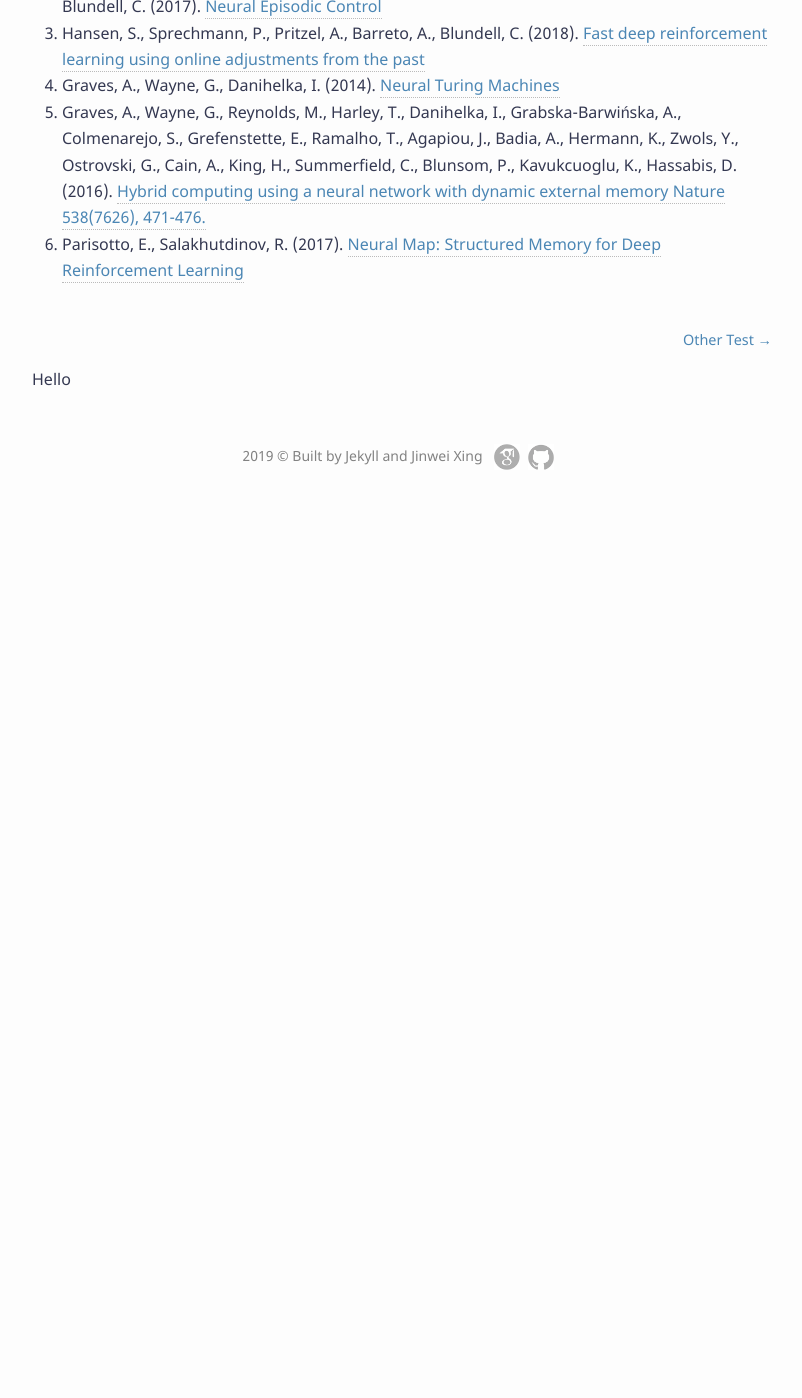
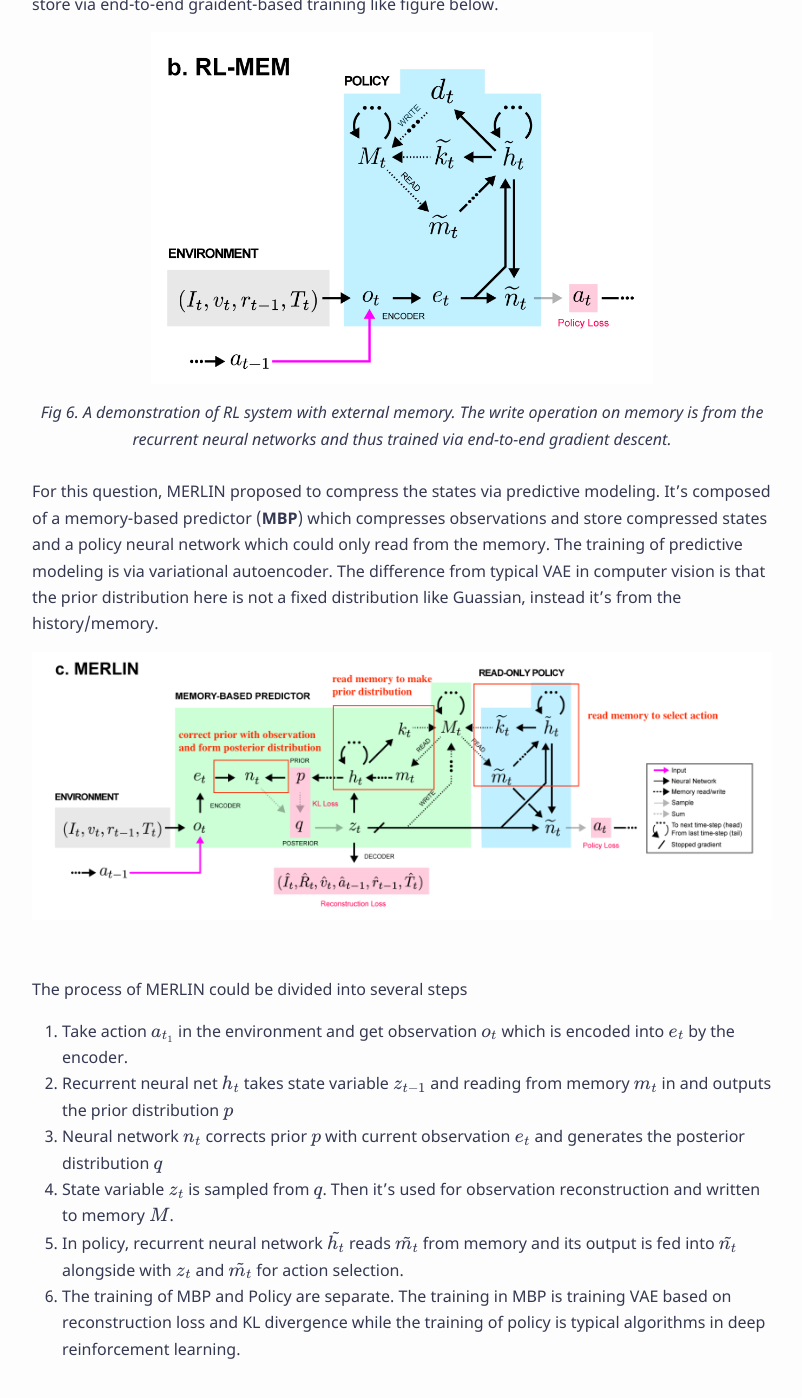
Before and after one commit to KarlXing/KarlXing.github.io, a Jekyll site: the page built from _posts/AI/2019-10-29-memory-augumented-reinforcement-learning.md, in a window 1280 px wide and 1400 px high, scrolled down 6376 px. Shown: the whole window, without its empty margins (238-1040 px from the left). Built offline with Jekyll 4.4.1, drawn with Linux system fonts in a browser that asks for light colours; formulas are drawn with MathJax 3; comment, search, counter and statistics services are not loaded; before the commit the page ends 6894 px from its top, so only the background shows below that; some of the changed text lies outside the part shown.

Commit message:
Memory-augumented RL

```diff
--- a/_posts/AI/2019-10-29-memory-augumented-reinforcement-learning.md
+++ b/_posts/AI/2019-10-29-memory-augumented-reinforcement-learning.md
@@ -27,7 +27,7 @@ As one of the most important capabilities of animals, memory is the process of s
 |NTM|Matrix|Partial Observation|Attentional read and write based on addressing mechanisms|
 |DNC|Matrix|Partial Observation|New attention mechanism (temporal links & memory usage record)|
 |Neural Map|2D Memory Image|Partial Observation|Simplified DNC without complicated attention mechanism, but requires oracle of current position|
-|MERLIN|
+|MERLIN|Matrix|Partial Observation|Predictive modeling for memory writing|
 {:.mbtablestyle}
 
 ### Model Free Episodic Control
@@ -103,6 +103,26 @@ DNC is the successor of NTM. The difference is on addressing mechanisms.
 ### Neural Map
 Neural map used spatially structured 2D memory image $$M$$ for information storage. The information stored at  $$M^{(x,y)}$$ represents what the agent met when it reached position $$(x,y)$$ of the environment. As a result, it requires oracle to provide the position of the agent and the environments are limited to 2D or 3D tasks. Like DNC, it also defines differentiable read and write operations over the memory. However, because we know how $$M$$ is designed , the attention mechanism in DNC is much simplified. For reading, neural map defines global read which summarizes information about the entire map and conetext read which retrieve information from the map based on current state via soft attention. For writing, $$w_{t+1}^{x_t, y_t}$$ is the output of a neural network which takes global read, context read, state embedding and memory as input.
 
+### MERLIN
+To solve the problem of partial observation, we need to answer the question of what to store in the memory. NTM and DNC proposed to do everything including deciding what information to store via end-to-end graident-based training like figure below.
+
+![RL-mem]({{'/assets/images/RL-mem.png'|relative-url}}){:style="width:40%"; class="center"}
+<center><i>Fig 6. A demonstration of RL system with external memory. The write operation on memory is from the recurrent neural networks and thus trained via end-to-end gradient descent. </i></center>
+<br/>
+For this question, MERLIN proposed to compress the states via predictive modeling. It's composed of a memory-based predictor (**MBP**) which compresses observations and store compressed states and a policy neural network which could only read from the memory. The training of predictive modeling is via variational autoencoder. The difference from typical VAE in computer vision is that the prior distribution here is not a fixed distribution like Guassian, instead it's from the history/memory.
+
+![merlin]({{'/assets/images/merlin.png'|relative-url}})
+
+<br/>
+
+The process of MERLIN could be divided into several steps
+1. Take action $$a_{t_1}$$ in the environment and get observation $$o_t$$ which is encoded into $$e_t$$ by the encoder.
+2. Recurrent neural net $$h_t$$ takes state variable $$z_{t-1}$$ and reading from memory $$m_t$$ in and outputs the prior distribution $$p$$
+3. Neural network $$n_t$$ corrects prior $$p$$ with current observation $$e_t$$ and generates the posterior distribution $$q$$
+4. State variable $$z_t$$ is sampled from $$q$$. Then it's used for observation reconstruction and written to memory $$M$$.
+5. In policy, recurrent neural network $$\tilde{h_t}$$ reads $$\tilde{m_t}$$ from memory and its output is fed into $$\tilde{n_t}$$ alongside with $$z_t$$ and $$\tilde{m_t}$$ for action selection.
+6. The training of MBP and Policy are separate. The training in MBP is training VAE based on reconstruction loss and KL divergence while the training of policy is typical algorithms in deep reinforcement learning.
+
 
 ## References
 1. Blundell, C., Uria, B., Pritzel, A., Li, Y., Ruderman, A., Leibo, J., Rae, J., Wierstra, D., Hassabis, D. (2016). [Model-Free Episodic Control](https://arxiv.org/abs/1606.04460)
@@ -111,3 +131,4 @@ Neural map used spatially structured 2D memory image $$M$$ for information stora
 4. Graves, A., Wayne, G., Danihelka, I. (2014). [Neural Turing Machines](https://arxiv.org/abs/1410.5401)
 5. Graves, A., Wayne, G., Reynolds, M., Harley, T., Danihelka, I., Grabska-Barwińska, A., Colmenarejo, S., Grefenstette, E., Ramalho, T., Agapiou, J., Badia, A., Hermann, K., Zwols, Y., Ostrovski, G., Cain, A., King, H., Summerfield, C., Blunsom, P., Kavukcuoglu, K., Hassabis, D. (2016). [Hybrid computing using a neural network with dynamic external memory Nature  538(7626), 471-476.](https://dx.doi.org/10.1038/nature20101)
 6. Parisotto, E., Salakhutdinov, R. (2017). [Neural Map: Structured Memory for Deep Reinforcement Learning](https://arxiv.org/abs/1702.08360)
+7. Wayne, G., Hung, C., Amos, D., Mirza, M., Ahuja, A., Grabska-Barwinska, A., Rae, J., Mirowski, P., Leibo, J., Santoro, A., Gemici, M., Reynolds, M., Harley, T., Abramson, J., Mohamed, S., Rezende, D., Saxton, D., Cain, A., Hillier, C., Silver, D., Kavukcuoglu, K., Botvinick, M., Hassabis, D., Lillicrap, T. (2018). [Unsupervised Predictive Memory in a Goal-Directed Agent](https://arxiv.org/abs/1803.10760)
```
Also changed, not shown: assets/images/RL-mem.png (added), assets/images/merlin.png (added).
